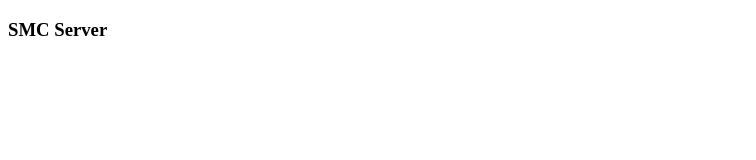
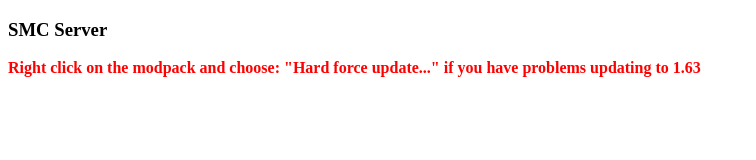
Before and after one commit to shansen/smcserver-modpack, a plain HTML site: page index.html in a window 1280 px wide. Shown: the whole page, without its empty margins (0-756 px from the left). Drawn offline with Linux system fonts and the light colour scheme.

Commit message:
Update index.html

```diff
--- a/index.html
+++ b/index.html
@@ -7,6 +7,7 @@
 <body>
 
 <h3>SMC Server</h3>
-
+<p>
+		<span style="color:#ff0000;"><strong>Right click on the modpack and choose: &quot;Hard force update...&quot; if you have problems updating to 1.63</strong></span></p>
 </body>
 </html>
```
